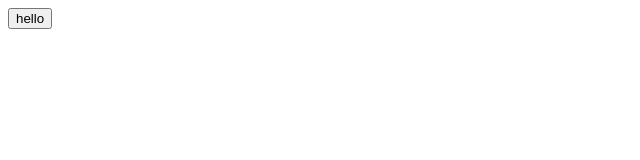
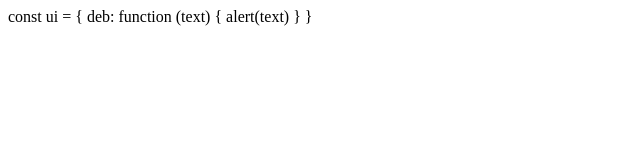
Before and after one commit to Tintin1809/UiDesignKit, a plain HTML site: page index.html in a window 1280 px wide. Shown: the whole page, without its empty margins (0-640 px from the left). Drawn offline with Linux system fonts and the light colour scheme.

Commit message:
Update ui.min.js

```diff
--- a/index.html
+++ b/index.html
@@ -1,8 +1,6 @@
-<button>hello</button>
-<script>
+
   const ui = {
   deb: function (text) {
 alert(text)
 }
-  }
-</script>
+}
```
